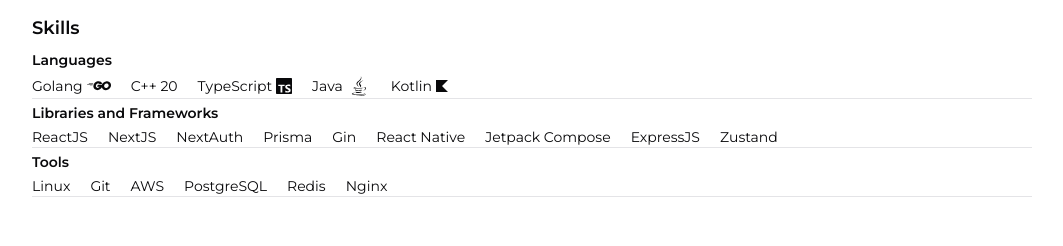
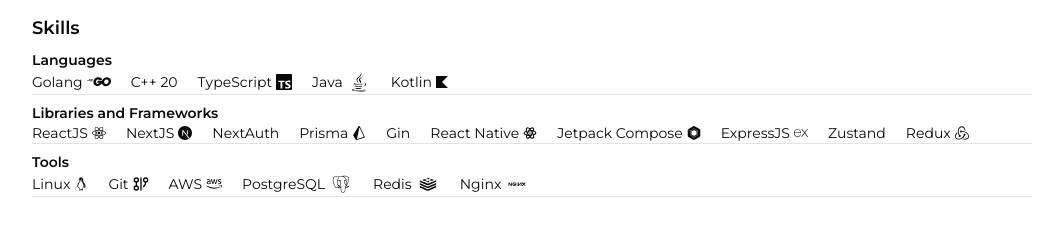
Before and after one commit to devyk100/nextjs-portfolio, a Next.js app: page / in a window 1280 px wide. Shown: the part 334-580 px from the top of the page, without its empty margins (108-1171 px from the left). Built offline with nearby package versions, Linux system fonts and the light colour scheme; no server answers.

Commit message:
added links

```diff
--- a/src/components/cp-section/cp-section.tsx
+++ b/src/components/cp-section/cp-section.tsx
@@ -39,7 +39,7 @@
                         <Skeleton className="w-[100px] h-[7px] rounded-full" />
                         <Skeleton className="w-[100px] h-[7px] rounded-full" />
                     </div> : <>
-                        <Link href={""} className="flex gap-2 items-center text-sm">
+                        <Link href={"https://codeforces.com/profile/ShonenDev"} className="flex gap-2 items-center text-sm">
                             <SiCodeforces className="" /> <span className="text-sm">Codeforces</span>
                         </Link>
                         <div className="flex select-none flex-col font-light text-xs relative">
@@ -51,12 +51,12 @@
                 }
             </div>
             <div className="">
-                <Link href={""} className="text-sm flex items-center h-fit gap-1">
+                <Link href={"https://leetcode.com/u/devyk100/"} className="text-sm flex items-center h-fit gap-1">
                     <SiLeetcode /> Leetcode
                 </Link>
             </div>
             <div className="h-fit">
-                <Link href={""} className="text-sm h-fit flex items-center">Atcoder</Link>
+                <Link href={"https://atcoder.jp/users/ShonenDev"} className="text-sm h-fit flex items-center">Atcoder</Link>
             </div>
 
         </div>
--- a/src/components/skills-section/skills.tsx
+++ b/src/components/skills-section/skills.tsx
@@ -1,17 +1,19 @@
-import { DiJava, DiJavascript } from "react-icons/di";
+import { DiAws, DiJava, DiJavascript, DiLinux, DiNginx, DiPostgresql, DiRedis } from "react-icons/di";
 import { Separator } from "../ui/separator";
-import { FaGolang } from "react-icons/fa6";
-import { TbBrandCpp } from "react-icons/tb";
-import { SiKotlin, SiTypescript } from "react-icons/si";
+import { FaAws, FaGolang } from "react-icons/fa6";
+import { TbBrandCpp, TbBrandReactNative } from "react-icons/tb";
+import { SiExpress, SiJetpackcompose, SiKotlin, SiNextdotjs, SiPrisma, SiRedux, SiTypescript } from "react-icons/si";
+import { FaReact } from "react-icons/fa";
+import { GitCommit, GitGraph } from "lucide-react";
 
 export default function SkillsSection() {
     return (<>
         <div className="text-sm my-2">
             <div>
-                <h2 className="font-semibold my-1">
+                <h2 className="font-semibold mt-2">
                     Languages
                 </h2>
-                <p className="flex flex-wrap gap-5 items-center">
+                <p className="flex flex-wrap gap-x-5 gap-y-1 items-center">
                     <span className="flex items-center gap-1">
                         Golang <FaGolang className="w-6 h-6" />
                     </span>
@@ -31,62 +33,65 @@
             </div>
             <Separator />
             <div>
-                <h2 className="font-semibold my-1">
+                <h2 className="font-semibold mt-2">
                     Libraries and Frameworks
                 </h2>
-                <p className="flex flex-wrap gap-5 items-center">
-                    <span>
-                        ReactJS
+                <p className="flex flex-wrap gap-x-5 gap-y-1 items-center">
+                    <span className="flex gap-x-1 items-center">
+                        ReactJS <FaReact />
                     </span>
-                    <span>
-                        NextJS
+                    <span className="flex gap-x-1 items-center">
+                        NextJS <SiNextdotjs />
                     </span>
                     <span>
                         NextAuth
                     </span>
-                    <span>
-                        Prisma
+                    <span className="flex gap-x-1 items-center">
+                        Prisma <SiPrisma />
                     </span>
                     <span>
                         Gin
                     </span>
-                    <span>
-                        React Native
+                    <span className="flex gap-x-1 items-center">
+                        React Native <TbBrandReactNative />
                     </span>
-                    <span>
-                        Jetpack Compose
+                    <span className="flex gap-x-1 items-center">
+                        Jetpack Compose <SiJetpackcompose />
                     </span>
-                    <span>
-                        ExpressJS
+                    <span className="flex gap-x-1 items-center">
+                        ExpressJS <SiExpress />
                     </span>
                     <span>
                         Zustand
+                    </span>
+                    <span className="flex gap-x-1 items-center">
+                        Redux <SiRedux />
                     </span>
                 </p>
             </div>
             <Separator />
             <div>
-                <h2 className="font-semibold my-1">
+                <h2 className="font-semibold mt-2">
                     Tools
                 </h2>
-                <p className="flex flex-wrap gap-5 items-center">
-                    <span>
-                        Linux
+                <p className="flex flex-wrap gap-x-5 gap-y-1 items-center">
+                    <span className="flex gap-x-1 items-center">
+                        Linux <DiLinux />
                     </span>
-                    <span>
-                        Git
+                    <span className="flex gap-x-1 items-center">
+                        Git <GitGraph className="h-4 w-4" />
                     </span>
-                    <span>
-                        AWS
+                    <span className="flex gap-x-1 items-center">
+                        AWS <FaAws className="h-4 w-4" />
                     </span>
-                    <span>
-                        PostgreSQL
+                    <span className="flex gap-x-1 items-center">
+                        PostgreSQL <DiPostgresql className="h-6 w-6"/>
                     </span>
-                    <span>
-                        Redis
+                    <span className="flex gap-x-1 items-center">
+                        Redis <DiRedis className="h-6 w-6"/>
                     </span>
-                    <span>
-                        Nginx
+                    <span className="flex gap-x-1 items-center">
+                        Nginx <DiNginx className="h-6 w-6"/>
                     </span>
                 </p>
             </div>
```
